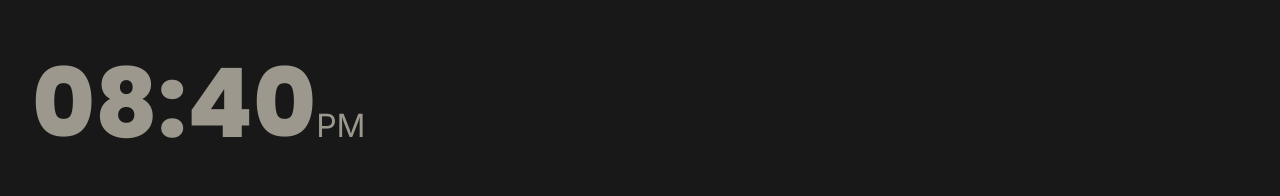
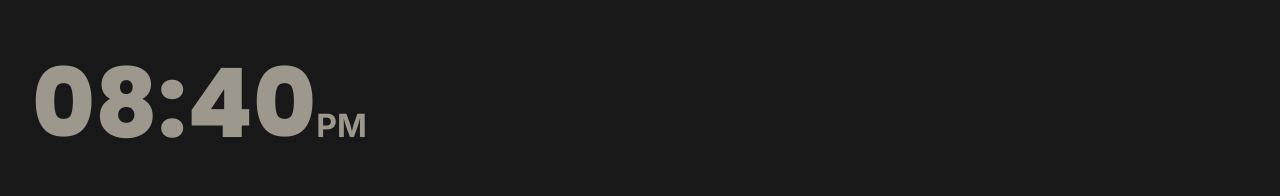
Before and after one commit to yashchaudhari008/minime, a React (Vite) app: page / in a window 1280 px wide. Shown: the top 196 px of the page. Built offline with nearby package versions, Linux system fonts and the light colour scheme.

Commit message:
[BUG] Font issue on different browsers and systems (#60)

```diff
--- a/index.html
+++ b/index.html
@@ -4,6 +4,12 @@
 		<meta charset="UTF-8" />
 		<link rel="icon" type="image/svg+xml" href="/vite.svg" />
 		<meta name="viewport" content="width=device-width, initial-scale=1.0" />
+		<link rel="preconnect" href="https://fonts.googleapis.com" />
+		<link rel="preconnect" href="https://fonts.gstatic.com" crossorigin />
+		<link
+			href="https://fonts.googleapis.com/css2?family=Inter:ital,opsz,wght@0,14..32,100..900;1,14..32,100..900&family=Poppins:ital,wght@0,100;0,200;0,300;0,400;0,500;0,600;0,700;0,800;0,900;1,100;1,200;1,300;1,400;1,500;1,600;1,700;1,800;1,900&display=swap"
+			rel="stylesheet"
+		/>
 		<title>Minime</title>
 	</head>
 	<body>
--- a/src/components/TopBar/clock.module.scss
+++ b/src/components/TopBar/clock.module.scss
@@ -13,7 +13,7 @@
 	.meridiem {
 		@include font-inter;
 
-		font-style: bold;
+		font-weight: bold;
 		font-size: 32px;
 	}
 }
--- a/src/index.scss
+++ b/src/index.scss
@@ -1,4 +1,3 @@
-@import url("https://fonts.googleapis.com/css2?family=Inter&family=Poppins:wght@800&family=Ubuntu+Mono&display=swap");
 @import "/src/styles/variables.scss";
 @import "/src/styles/mixins.scss";
 
```
